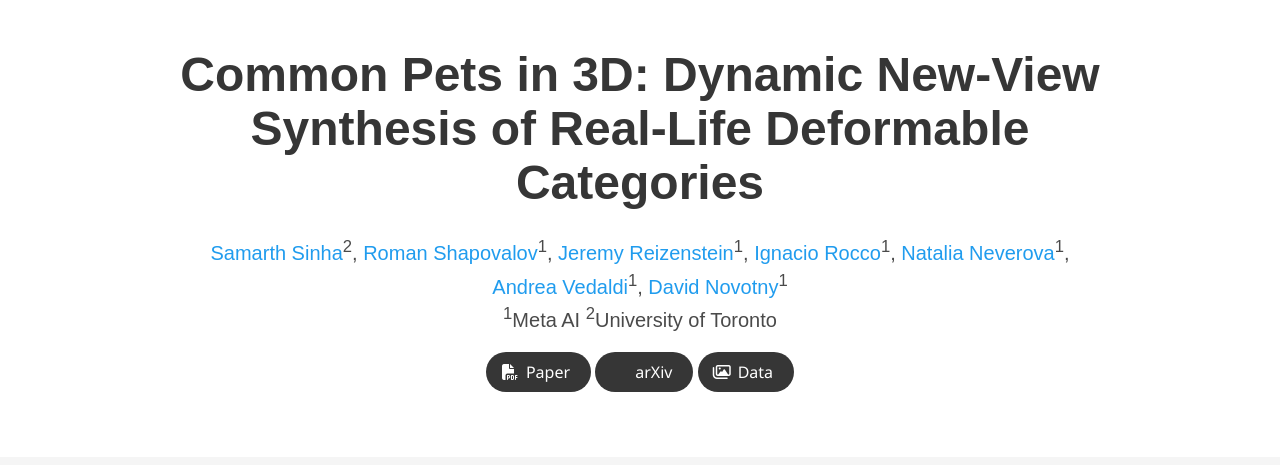
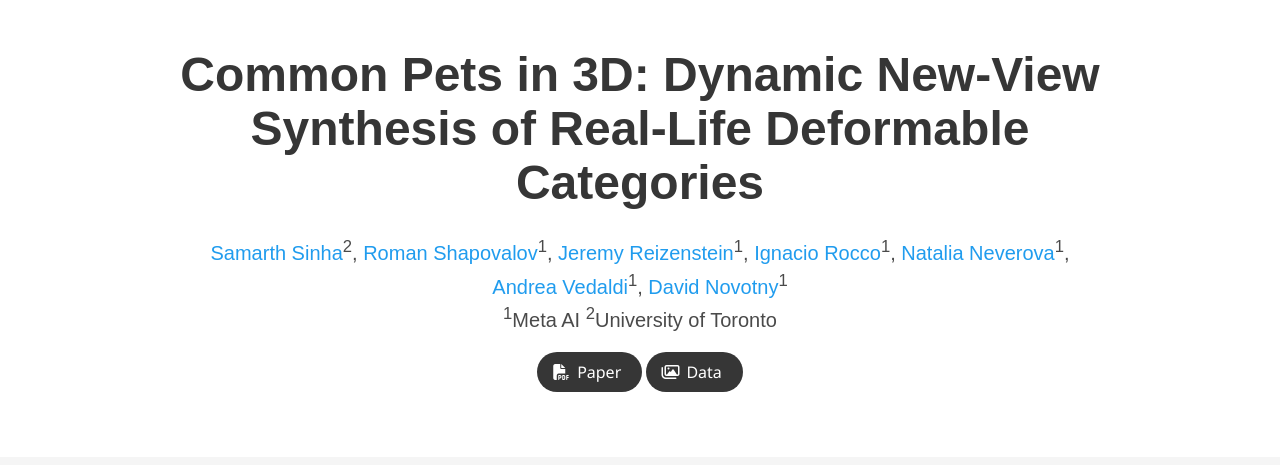
Before and after one commit to cop3d/cop3d.github.io, a plain HTML site: page index.html in a window 1280 px wide. Shown: the top 465 px of the page. Drawn offline with nearby package versions, Linux system fonts and the light colour scheme; some icons are missing; a web font is replaced by a local one.

Commit message:
removing dead link

```diff
--- a/index.html
+++ b/index.html
@@ -86,15 +86,6 @@
                       <i class="fas fa-file-pdf"></i>
                   </span>
                   <span>Paper</span>
-                </a>
-              </span>
-              <span class="link-block">
-                <a href="https://arxiv.org/abs/2211.03889"
-                   class="external-link button is-normal is-rounded is-dark">
-                  <span class="icon">
-                      <i class="ai ai-arxiv"></i>
-                  </span>
-                  <span>arXiv</span>
                 </a>
               </span>
               <!-- Dataset Link. -->
```
